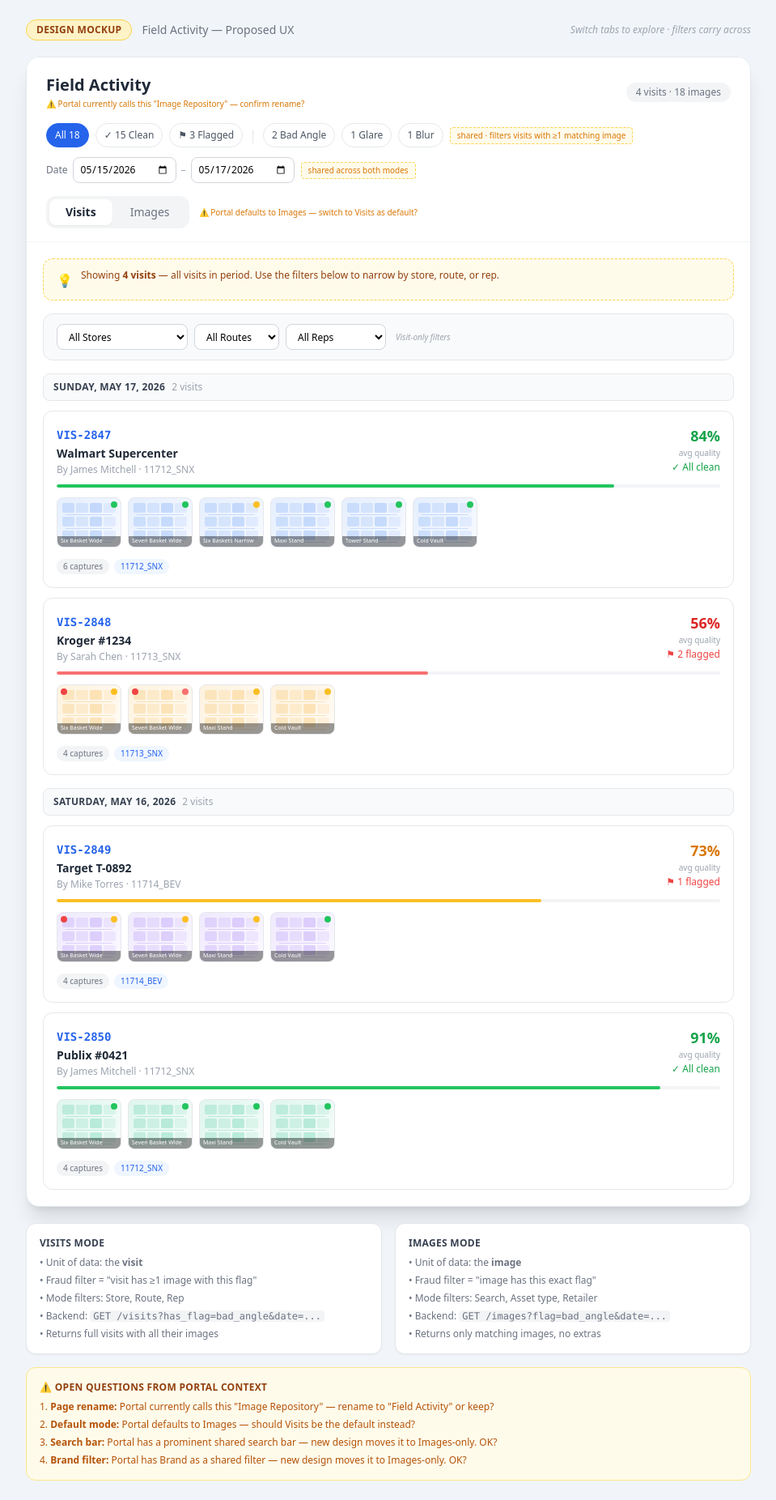
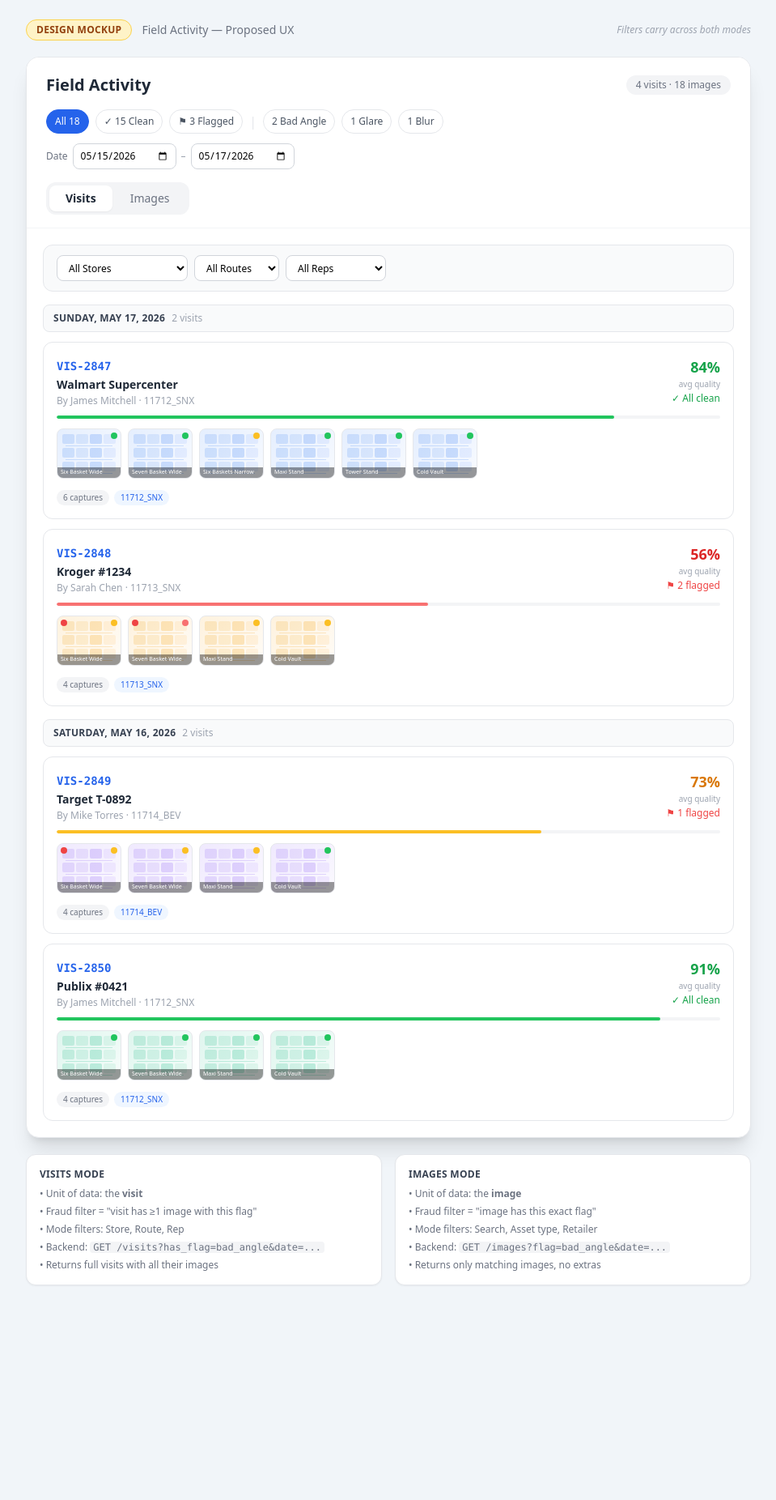
Before and after one commit to raviteja-pingali/portal_updated, a plain HTML site: page image-repo-mockup.html in a window 1280 px wide. Shown: the whole page at 81% size, without its empty margins (160-1119 px from the left). After the commit the page ends 1611 px from the top, so only its background shows below. Drawn offline with nearby package versions, Linux system fonts and the light colour scheme.

Commit message:
Remove all annotations and warnings from mockup

```diff
--- a/image-repo-mockup.html
+++ b/image-repo-mockup.html
@@ -27,7 +27,7 @@
       <span class="bg-amber-100 border border-amber-300 text-amber-800 text-xs font-bold px-3 py-1 rounded-full tracking-wide uppercase">Design Mockup</span>
       <span class="text-sm text-gray-500">Field Activity — Proposed UX</span>
     </div>
-    <span class="text-xs text-gray-400 italic">Switch tabs to explore · filters carry across</span>
+    <span class="text-xs text-gray-400 italic">Filters carry across both modes</span>
   </div>
 
   <!-- App shell -->
@@ -36,11 +36,7 @@
     <!-- Header + shared filters + toggle -->
     <div class="bg-white px-6 pt-5 pb-4 border-b border-gray-100">
       <div class="flex items-center justify-between mb-4">
-        <!-- ⚠ Open question: rename "Image Repository" → "Field Activity"? -->
-        <div>
-          <h1 class="text-xl font-bold text-gray-800">Field Activity</h1>
-          <p class="text-[10px] text-amber-600 mt-0.5">⚠ Portal currently calls this "Image Repository" — confirm rename?</p>
-        </div>
+        <h1 class="text-xl font-bold text-gray-800">Field Activity</h1>
         <span id="hdr_count" class="text-xs bg-gray-100 text-gray-500 px-3 py-1 rounded-full font-medium"></span>
       </div>
 
@@ -57,7 +53,6 @@
           <input id="date_to" type="date" value="2026-05-17" onchange="render(null)"
             class="border border-gray-300 rounded-lg px-2 py-1 h-8 bg-white outline-none focus:ring-1 focus:ring-blue-400">
         </div>
-        <span class="text-[10px] border border-dashed border-amber-300 bg-amber-50 text-amber-600 px-2 py-0.5 rounded">shared across both modes</span>
       </div>
 
       <!-- Toggle (segmented control) -->
@@ -68,8 +63,6 @@
           <button id="toggle_images" onclick="switchTab('images')"
             class="px-5 py-1.5 rounded-lg text-sm font-medium transition-all">Images</button>
         </div>
-        <!-- ⚠ Open question: Visits or Images as default? -->
-        <span class="text-[10px] text-amber-600">⚠ Portal defaults to Images — switch to Visits as default?</span>
       </div>
     </div>
 
@@ -101,16 +94,6 @@
     </div>
   </div>
 
-  <!-- Open questions -->
-  <div class="max-w-4xl mx-auto mt-4 bg-amber-50 border border-amber-200 rounded-xl p-4">
-    <p class="text-xs font-bold text-amber-800 mb-2 uppercase tracking-wide">⚠ Open questions from portal context</p>
-    <ul class="text-xs text-amber-700 space-y-1.5">
-      <li>1. <strong>Page rename:</strong> Portal currently calls this "Image Repository" — rename to "Field Activity" or keep?</li>
-      <li>2. <strong>Default mode:</strong> Portal defaults to Images — should Visits be the default instead?</li>
-      <li>3. <strong>Search bar:</strong> Portal has a prominent shared search bar — new design moves it to Images-only. OK?</li>
-      <li>4. <strong>Brand filter:</strong> Portal has Brand as a shared filter — new design moves it to Images-only. OK?</li>
-    </ul>
-  </div>
 
   <script>
   // ── Data ──────────────────────────────────────────────────────────────────
@@ -238,7 +221,6 @@
         ${pill('__flagged__', `⚑ ${flaggedImgs} Flagged`, fraudFilters.has('__flagged__'), 'bg-amber-500 border-amber-500 text-white')}
         ${ftCounts.length ? '<span class="text-gray-200">|</span>' : ''}
         ${ftCounts.map(({ft,ct})=>pill(ft, `${ct} ${ft}`, fraudFilters.has(ft), 'bg-red-500 border-red-500 text-white')).join('')}
-        <span class="text-[10px] border border-dashed border-amber-300 bg-amber-50 text-amber-600 px-2 py-0.5 rounded">shared · ${tab==='visits'?'filters visits with ≥1 matching image':'filters individual images'}</span>
       </div>`;
   }
 
@@ -282,13 +264,6 @@
     const groups = [...dateMap.entries()].sort((a,b)=>b[0].localeCompare(a[0]));
 
     return `
-      <div class="note rounded-xl px-4 py-3 text-xs flex gap-2.5">
-        <span class="text-base mt-0.5">💡</span>
-        <div>Showing <strong>${visits.length} visit${visits.length!==1?'s':''}</strong>
-        ${fraudFilters.size>0 ? '— filtered to visits containing at least one matching image' : '— all visits in period'}.
-        Use the filters below to narrow by store, route, or rep.</div>
-      </div>
-
       <!-- Visit-specific filters -->
       <div class="flex flex-wrap gap-2 items-center bg-gray-50 border border-gray-200 rounded-xl px-4 py-3">
         <select class="border border-gray-300 rounded-lg px-2.5 py-1 h-8 bg-white outline-none text-xs">
@@ -303,7 +278,6 @@
           <option>All Reps</option>
           ${[...new Set(VISITS.map(v=>v.user))].map(u=>`<option>${u}</option>`).join('')}
         </select>
-        <span class="text-[10px] text-gray-400 italic ml-1">Visit-only filters</span>
       </div>
 
       ${groups.length === 0
@@ -379,13 +353,6 @@
     });
 
     return `
-      <div class="note rounded-xl px-4 py-3 text-xs flex gap-2.5">
-        <span class="text-base mt-0.5">💡</span>
-        <div>Showing <strong>${imgs.length} image${imgs.length!==1?'s':''}</strong>
-        ${fraudFilters.size > 0 ? '— only images matching the selected flags' : '— all images in period'}.
-        Use the filters below to narrow by retailer, asset type, or keyword.</div>
-      </div>
-
       <!-- Image-specific filters -->
       <div class="flex flex-wrap gap-2 items-center bg-gray-50 border border-gray-200 rounded-xl px-4 py-3">
         <div class="relative flex-1 min-w-44">
@@ -405,7 +372,6 @@
           <option>All Assets</option>
           ${[...new Set(ALL_IMGS.map(i=>i.asset))].map(a=>`<option>${a}</option>`).join('')}
         </select>
-        <span class="text-[10px] text-gray-400 italic ml-1">Images-only filters</span>
       </div>
 
       ${imgs.length
```
